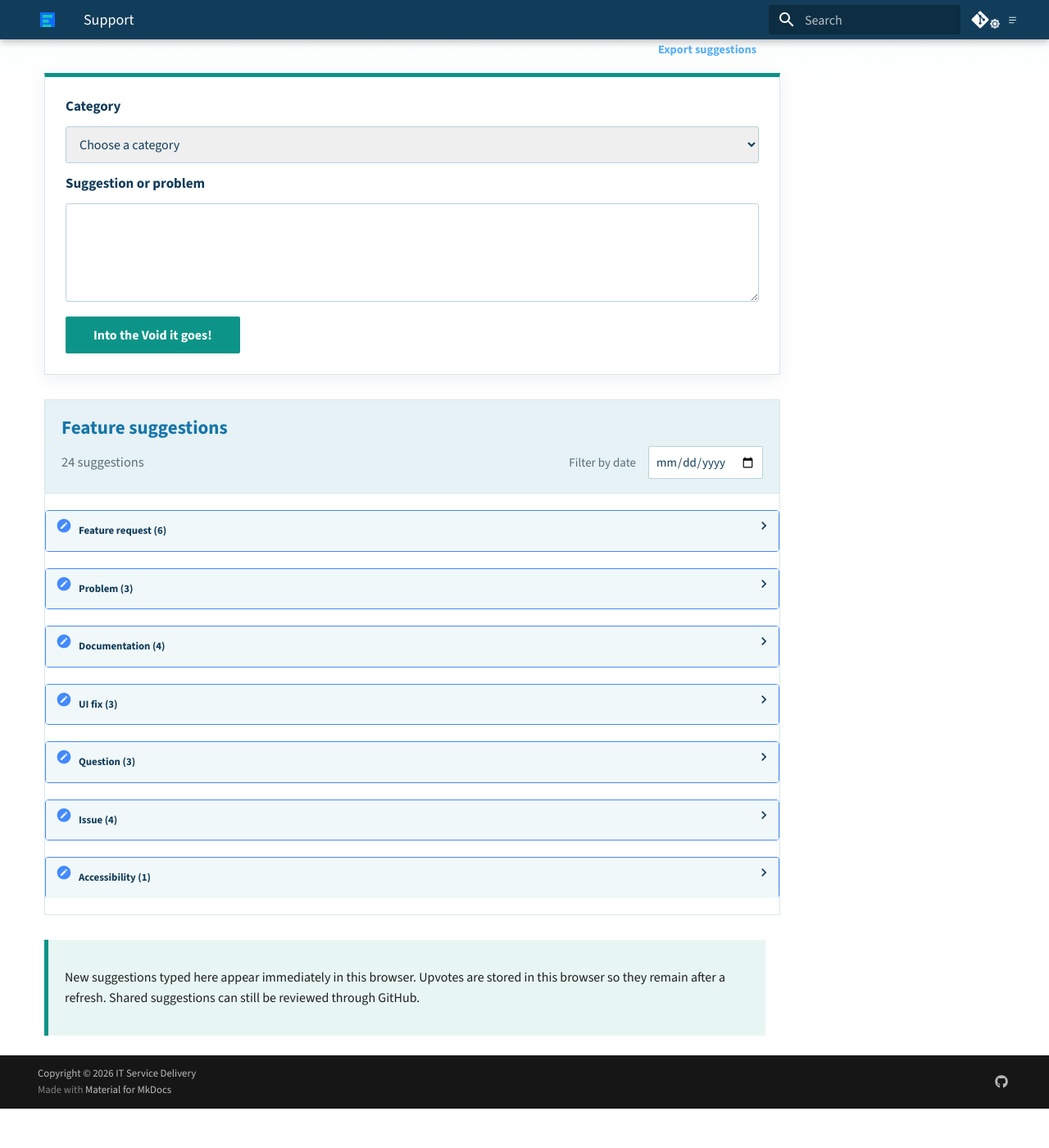
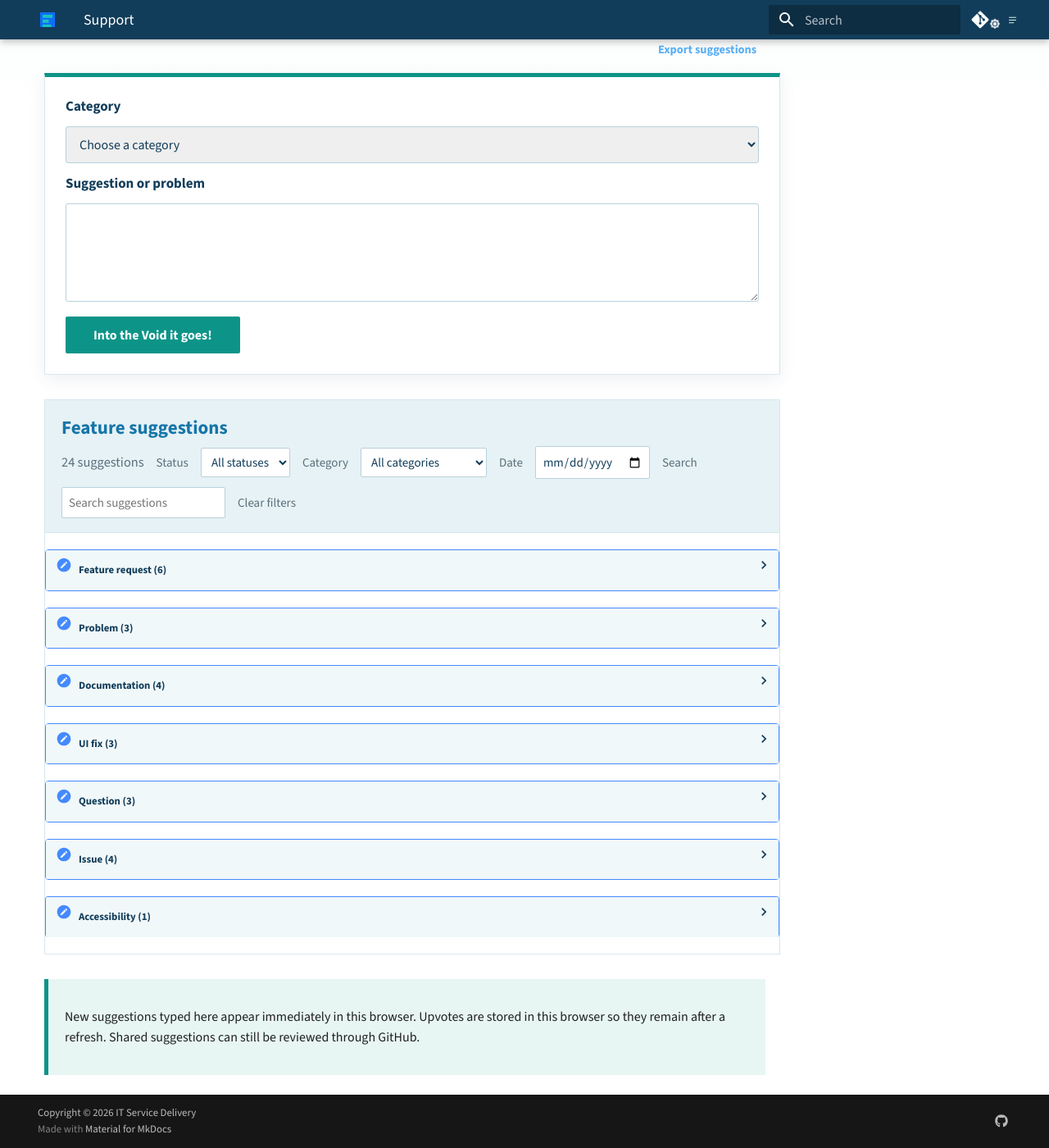
Before and after one commit to dgooding/mkdocs-basic, an MkDocs documentation site: the page built from docs/support.md, in a window 1280 px wide and 1400 px high, scrolled down 375 px. Shown: the whole window at 82% size. Built offline with MkDocs 1.6.1 and Material for MkDocs 9.7.7, drawn with Linux system fonts in a browser that asks for light colours; comment, search, counter and statistics services are not loaded; before the commit the page ends 1727 px from its top, so only the background shows below that.

Commit message:
docs: auto-update 2026-08-26 22:05:19

```diff
--- a/docs/javascripts/support-suggestions.js
+++ b/docs/javascripts/support-suggestions.js
@@ -5,6 +5,10 @@ document$.subscribe(function () {
   const list = view.querySelector("[data-suggestions-list]")
   const status = view.querySelector("[data-suggestions-status]")
   const dateFilter = view.querySelector("[data-suggestion-date]")
+  const statusFilter = view.querySelector("[data-suggestion-status]")
+  const categoryFilter = view.querySelector("[data-suggestion-filter-category]")
+  const keywordFilter = view.querySelector("[data-suggestion-keyword]")
+  const resetFilters = view.querySelector("[data-suggestions-reset]")
   const form = document.querySelector("[data-suggestion-form]")
   const exportButton = document.querySelector("[data-suggestion-export]")
   const endpoint = "https://api.github.com/repos/dgooding/mkdocs-basic/issues?labels=feature-request&state=open&per_page=50"
@@ -119,10 +123,16 @@ document$.subscribe(function () {
 
   function render() {
     const suggestions = localSuggestions.concat(sharedIssues)
-    const allSuggestions = dateFilter.value ? suggestions : exampleSuggestions.concat(suggestions)
-    const visibleSuggestions = dateFilter.value ? allSuggestions.filter(function (suggestion) {
-      return suggestion.created && suggestion.created.indexOf(dateFilter.value) === 0
-    }) : allSuggestions
+    const allSuggestions = exampleSuggestions.concat(suggestions)
+    const visibleSuggestions = allSuggestions.filter(function (suggestion) {
+      const currentStatus = (statuses[suggestion.id] || suggestion.status || "pending")
+      const matchesStatus = !statusFilter.value || currentStatus === statusFilter.value
+      const matchesCategory = !categoryFilter.value || (suggestion.category || "Other") === categoryFilter.value
+      const matchesDate = !dateFilter.value || (suggestion.created && suggestion.created.indexOf(dateFilter.value) === 0)
+      const searchText = keywordFilter.value.trim().toLowerCase()
+      const matchesKeyword = !searchText || (suggestion.title + " " + (suggestion.details || "")).toLowerCase().indexOf(searchText) !== -1
+      return matchesStatus && matchesCategory && matchesDate && matchesKeyword
+    })
     status.textContent = visibleSuggestions.length + " suggestion" + (visibleSuggestions.length === 1 ? "" : "s")
     const groups = new Map()
     visibleSuggestions.forEach(function (suggestion) {
@@ -130,14 +140,21 @@ document$.subscribe(function () {
       if (!groups.has(category)) groups.set(category, [])
       groups.get(category).push(suggestion)
     })
-    list.replaceChildren(...Array.from(groups, function (entry) {
+    const groupElements = Array.from(groups, function (entry) {
       const section = document.createElement("details")
       section.className = "itsd-suggestion-group"
       const heading = document.createElement("summary")
       heading.textContent = entry[0] + " (" + entry[1].length + ")"
       section.append(heading, ...entry[1].map(renderSuggestion))
       return section
-    }))
+    })
+    if (!groupElements.length) {
+      const emptyState = document.createElement("p")
+      emptyState.className = "itsd-suggestions-empty"
+      emptyState.textContent = "No suggestions match these filters."
+      groupElements.push(emptyState)
+    }
+    list.replaceChildren(...groupElements)
   }
 
   function exportSuggestions() {
@@ -169,7 +186,16 @@ document$.subscribe(function () {
     render()
   })
   exportButton.addEventListener("click", exportSuggestions)
-  dateFilter.addEventListener("input", render)
+  ;[dateFilter, statusFilter, categoryFilter, keywordFilter].forEach(function (filter) {
+    filter.addEventListener("input", render)
+  })
+  resetFilters.addEventListener("click", function () {
+    dateFilter.value = ""
+    statusFilter.value = ""
+    categoryFilter.value = ""
+    keywordFilter.value = ""
+    render()
+  })
 
   fetch(endpoint, { headers: { Accept: "application/vnd.github+json" } })
     .then(function (response) {
--- a/docs/stylesheets/extra.css
+++ b/docs/stylesheets/extra.css
@@ -233,17 +233,19 @@
   display: flex;
   flex-wrap: wrap;
   gap: 0.5rem 0.75rem;
-  justify-content: space-between;
+  justify-content: flex-start;
   margin-top: 0.35rem;
 }
 
 .itsd-suggestions-toolbar label {
   color: #5b6f7b;
   font-size: 0.75rem;
-  margin-left: auto;
+  margin-left: 0;
 }
 
-.itsd-suggestions-toolbar input[type="date"] {
+.itsd-suggestions-toolbar select,
+.itsd-suggestions-toolbar input[type="date"],
+.itsd-suggestions-toolbar input[type="search"] {
   background: #fff;
   border: 1px solid #b9d1db;
   border-radius: 2px;
@@ -251,6 +253,30 @@
   font: inherit;
   font-size: 0.75rem;
   padding: 0.3rem 0.4rem;
+}
+
+.itsd-suggestions-toolbar input[type="search"] {
+  min-width: 10rem;
+}
+
+.itsd-filter-reset {
+  background: transparent;
+  border: 0;
+  color: #5b6f7b;
+  cursor: pointer;
+  font-size: 0.75rem;
+  padding: 0.3rem 0;
+}
+
+.itsd-filter-reset:hover {
+  color: var(--itsd-navy);
+  text-decoration: underline;
+}
+
+.itsd-suggestions-empty {
+  color: #5b6f7b;
+  margin: 0;
+  padding: 1rem;
 }
 
 .itsd-suggestions-header h2 {
--- a/docs/support.md
+++ b/docs/support.md
@@ -34,8 +34,29 @@ Suggest a feature, improvement, or piece of guidance you would like to see here.
     <h2>Feature suggestions</h2>
     <div class="itsd-suggestions-toolbar">
       <p data-suggestions-status>Loading suggestions...</p>
-      <label for="suggestion-date">Filter by date</label>
+      <label for="suggestion-status">Status</label>
+      <select id="suggestion-status" data-suggestion-status aria-label="Filter suggestions by status">
+        <option value="">All statuses</option>
+        <option value="pending">Pending</option>
+        <option value="complete">Complete</option>
+      </select>
+      <label for="suggestion-filter-category">Category</label>
+      <select id="suggestion-filter-category" data-suggestion-filter-category aria-label="Filter suggestions by category">
+        <option value="">All categories</option>
+        <option>Issue</option>
+        <option>Problem</option>
+        <option>UI fix</option>
+        <option>Feature request</option>
+        <option>Documentation</option>
+        <option>Accessibility</option>
+        <option>Question</option>
+        <option>Shared suggestion</option>
+      </select>
+      <label for="suggestion-date">Date</label>
       <input id="suggestion-date" type="date" data-suggestion-date aria-label="Filter suggestions by date">
+      <label for="suggestion-keyword">Search</label>
+      <input id="suggestion-keyword" type="search" data-suggestion-keyword placeholder="Search suggestions" aria-label="Search suggestions">
+      <button class="itsd-filter-reset" type="button" data-suggestions-reset>Clear filters</button>
     </div>
   </div>
   <div class="itsd-suggestions-list" data-suggestions-list>
```
